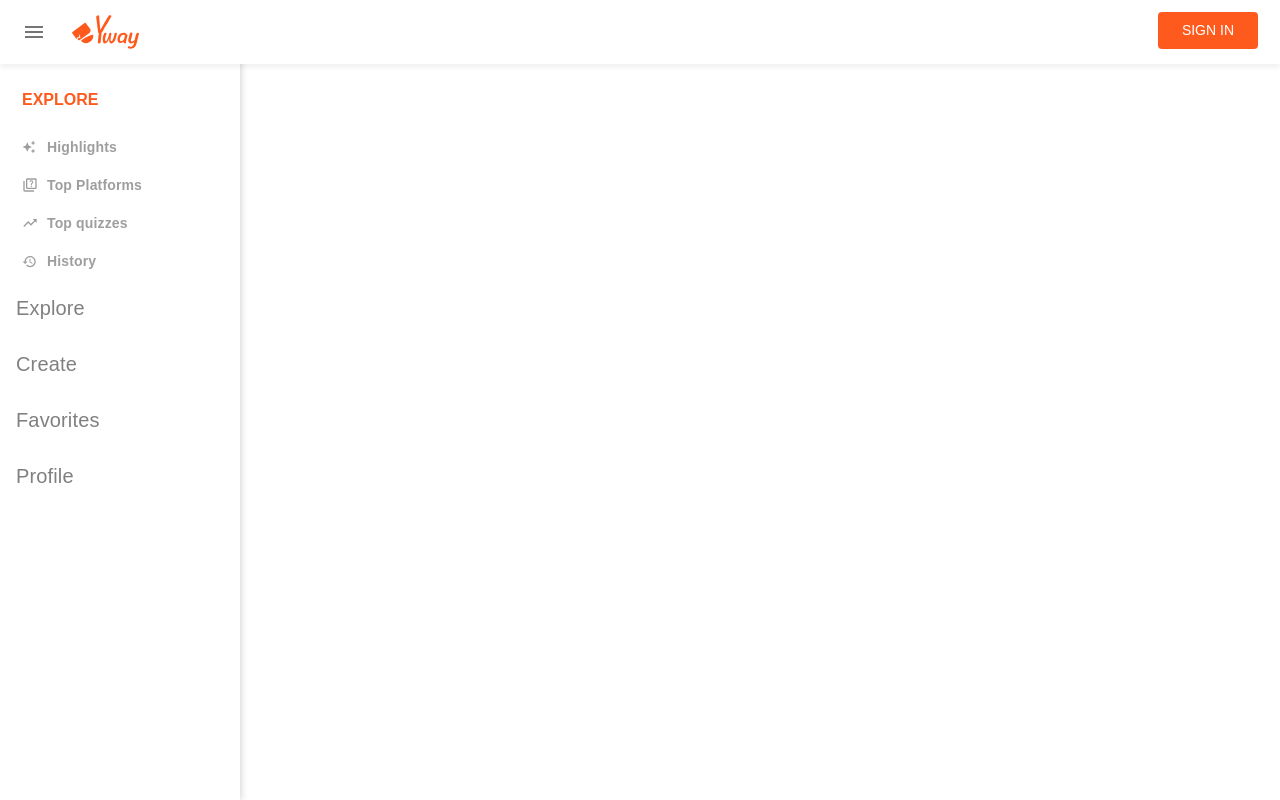
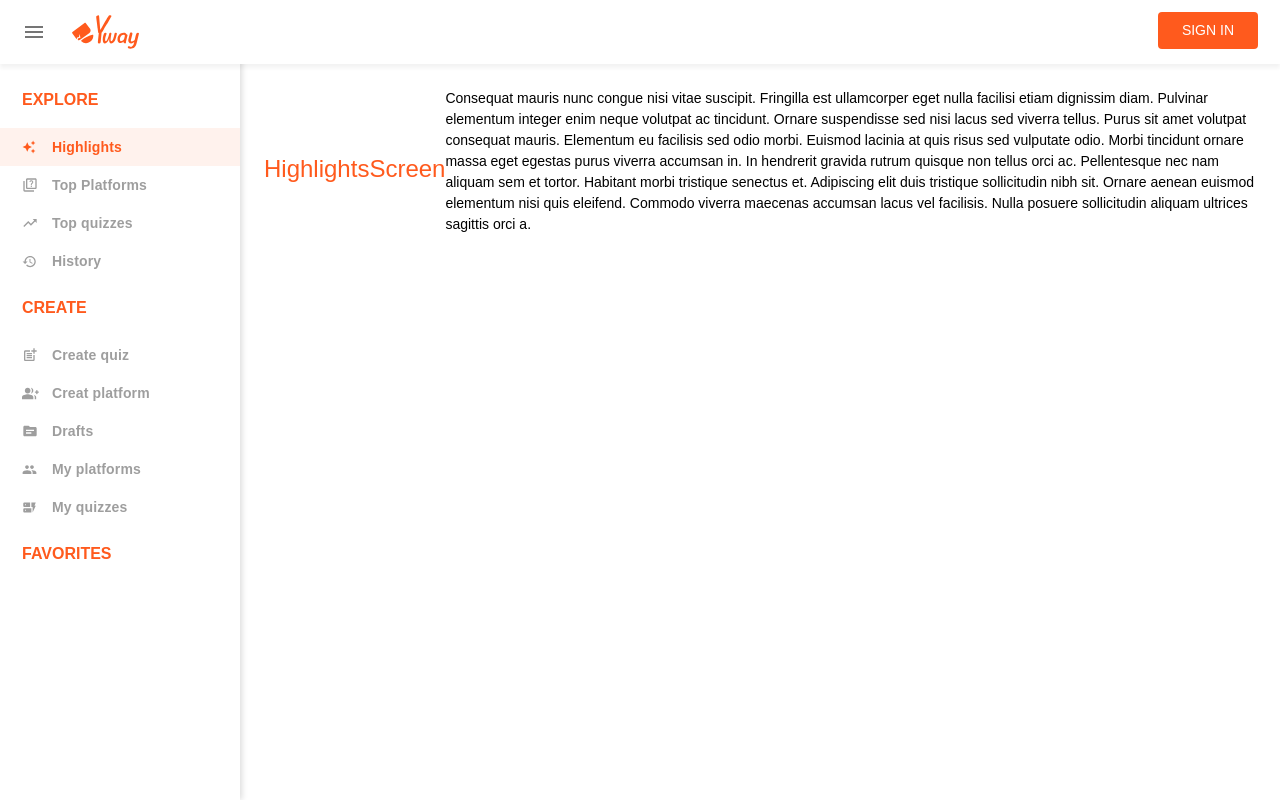
Before and after one commit to Yway-team/yway-front-end, a React (Create React App) app: page /highlights in a window 1280 px wide. Built offline with nearby package versions, Linux system fonts and the light colour scheme; no server answers.

Commit message:
Nav bar working correctly

```diff
--- a/src/App.js
+++ b/src/App.js
@@ -9,13 +9,16 @@ import {
     Route,
 } from "react-router-dom";
 import {
-    ExploreScreen,
+    HighlightsScreen,
+    TopPlatformsScreen,
+    TopQuizzesScreen,
     FavoritesScreen,
     CreateScreen,
     ProfileScreen,
-} from './Screens';
+
+} from './screens';
 import { createTheme, ThemeProvider } from "@mui/material/styles";
-import NavigationControl from './Components/NavigationControl';
+import NavigationControl from './components/NavigationControl';
 
 const client = new ApolloClient({
     uri: 'http://3.129.119.115:4000/graphql',
@@ -43,15 +46,6 @@ const theme = createTheme({
             fontSize: '14px',
         }
     }, components: {
-        // MuiListItemText: {
-        //     styleOverrides: {
-        //         root: {
-        //             fontSize: '14px',
-        //             fontWeight: 600,
-        //             fontFamily: "'Montserrat', sans-serif",
-        //         },
-        //     },
-        // },
     },
 
 });
@@ -63,9 +57,19 @@ export default function App() {
         <ApolloProvider client={client}>
             <ThemeProvider theme={theme}>
                 <Router>
-                    <NavigationControl switch={<Switch>
+                    <NavigationControl
+                        switch={<Switch>
                             <Route exact path="/">
-                            <ExploreScreen />
+                                <HighlightsScreen />
+                            </Route>
+                            <Route exact path="/highlights">
+                                <HighlightsScreen />
+                            </Route>
+                            <Route exact path="/platform">
+                                <TopPlatformsScreen />
+                            </Route>
+                            <Route exact path="/quiz">
+                                <TopQuizzesScreen />
                             </Route>
                             <Route exact path="/create">
                                 <CreateScreen />
--- a/src/Components/NavigationControl.js
+++ b/src/Components/NavigationControl.js
@@ -15,12 +15,12 @@ import {
 import ListItem, { listItemClasses } from "@mui/material/ListItem";
 import { useHistory } from 'react-router-dom';
 import { styled, useTheme } from '@mui/material/styles';
-import { Menu, AutoAwesome, QuizOutlined, TrendingUp, History } from '@mui/icons-material';
+import { Menu, AutoAwesome, QuizOutlined, TrendingUp, History, PostAddOutlined, GroupAddRounded, Source, People, DynamicForm } from '@mui/icons-material';
 import { Fragment, useState, useEffect } from 'react';
 import { GoogleLogin } from 'react-google-login';
-import { LOGIN } from '../Graphql/user-mutations.js';
+import { LOGIN } from '../graphql/user-mutations.js';
 import { useMutation } from '@apollo/client';
-import { globalState } from '../State/UserState';
+import { globalState } from '../state/UserState';
 import { useReactiveVar } from "@apollo/client";
 import ProfileAvatar from './ProfileAvatar';
 import logo from '../Images/logo.svg';
@@ -34,8 +34,36 @@ function NavigationControl(props) {
   const [login] = useMutation(LOGIN);
   const history = useHistory();
   const [currentURL, setcurrentURL] = useState(history.location.pathname);
+
+  const exploreTabLists = [
+    ['Highlights', <AutoAwesome sx={{ fontSize: 14, fill: theme.palette.primary.main }} />, '/highlights'],
+    ['Top Platforms', <QuizOutlined sx={{ fontSize: 16 }} />, '/platform'],
+    ['Top quizzes', <TrendingUp sx={{ fontSize: 16 }} />, '/quiz'],
+    ['History', <History sx={{ fontSize: 15 }} />, '/user/:userId/history'],
+  ];
+  //GroupAddRounded,  Source, People, Drafts
+  const createTabLists = [
+    ['Create quiz', <PostAddOutlined sx={{ fontSize: 16, fill: theme.palette.primary.main }} />, '/quiz/create'],
+    ['Creat platform', <GroupAddRounded sx={{ fontSize: 17 }} />, '/platform/create'],
+    ['Drafts', <Source sx={{ fontSize: 16 }} />, '/user/:userId/drafts'],
+    ['My platforms', <People sx={{ fontSize: 15 }} />, '/user/:userId/platforms'],
+    ['My quizzes', <DynamicForm sx={{ fontSize: 15 }} />, '/user/:userId/quizzes'],
+  ];
+
+
   const toggleDrawer = () => {
     setOpen(!open);
+  }
+
+  const handleNextRoute = (newRoute) => {
+    history.push(newRoute);
+  }
+
+  const checkUrl = (url) => {
+    if (currentURL === '/' && url === '/highlights') {
+      return true;
+    }
+    return currentURL.endsWith(url);
   }
 
   const handleLogin = async (response) => {
@@ -85,18 +113,20 @@ function NavigationControl(props) {
 
   const title = (title) => <Typography sx={{ fontWeight: '700', fontSize: 16, color: theme.palette.primary.main, my: 2, marginLeft: '22px' }}>{title}</Typography>;
 
-  const tabTile = (tabName, icon) =>
-    <ListItem button sx={{
-      display: 'flex', alignItems: 'center', paddingLeft: '22px', py: '3px'
-    }}>
-      <ListItemIcon sx={{ minWidth: 25 }
+  const tabTile = (tabName, icon, url, index) => {
+    console.log(typeof (icon));
+    var isActive = checkUrl(url);
+    return (<ListItem key={index} button selected={isActive} onClick={() => handleNextRoute(url)}
+      sx={{ display: 'flex', alignItems: 'center', paddingLeft: '22px', py: '3px', }}>
+      <ListItemIcon sx={{ minWidth: 30 }
       } >
         {icon}
       </ListItemIcon >
       <ListItemText
         disableTypography={true} primary={tabName}>
       </ListItemText>
-    </ListItem >;
+    </ListItem >);
+  };
 
   return (
     <Fragment>
@@ -161,33 +191,28 @@ function NavigationControl(props) {
                 fill: theme.palette.grey['500'],
               }
             },
-            [`& .active, & .${listItemClasses.root}:hover`]: {
+            [`& .active, & .Mui-selected, `
+            ]: {
               color: theme.palette.primary.main,
-              backgroundColor: theme.palette.primary.light,
               "& svg": {
                 fill: theme.palette.primary.main,
               }
-
             }
           }}>
             {title('EXPLORE')}
-            {tabTile('Highlights', <AutoAwesome sx={{ fontSize: 14, fill: theme.palette.primary.main }} />)}
-            {tabTile('Top Platforms', <QuizOutlined sx={{ fontSize: 16 }} />)}
-            {tabTile('Top quizzes', <TrendingUp sx={{ fontSize: 16 }} />)}
-            {tabTile('History', <History sx={{ fontSize: 15 }} />)}
-            {[['Explore', '/'], ['Create', '/create'], ['Favorites', '/favorites'], ['Profile', '/profile'],].map((text, index) => (
-              <ListItem button key={text[0]} onClick={() => history.push(text[1])}>
-                <ListItemText disableTypography primary={<Typography variant={'h6'} color={text[1] === currentURL ? 'primary' : 'grey'}> {text[0]}</Typography>} />
-              </ListItem>
-            ))}
+            {exploreTabLists.map(
+              (data, index) => tabTile(...data, index)
+            )}
+            {title('CREATE')}
+            {createTabLists.map(
+              (data, index) => tabTile(...data, index)
+            )}
+            {title('FAVORITES')}
           </List>
         </Box>
       </Drawer>
       <Main open={open}>
-        <div>
-          {props.switch}
-        </div>
-
+        {props.switch}
       </Main>
     </Fragment >
   );
--- a/src/Components/ProfileAvatar.js
+++ b/src/Components/ProfileAvatar.js
@@ -16,7 +16,7 @@ import HistoryIcon from "@mui/icons-material/History";
 import PersonIcon from "@mui/icons-material/Person";
 import { GoogleLogout } from 'react-google-login';
 import { useState } from 'react';
-import { globalState } from '../State/UserState';
+import { globalState } from '../state/UserState';
 import { useHistory } from 'react-router-dom';
 
 function ProfileAvatar() {
--- /dev/null
+++ b/src/Screens/HighlighsScreen.js
@@ -0,0 +1,23 @@
+import { Box, Typography } from '@mui/material';
+export default function HighlightsScreen() {
+    return (
+        <Box sx={{ display: 'flex', alignItems: 'center', justifyContent: 'center', height: '100%', width: '100%' }}>
+            <Typography variant='h5' color='primary'>
+                HighlightsScreen
+            </Typography>
+            <Typography paragraph>
+                Consequat mauris nunc congue nisi vitae suscipit. Fringilla est ullamcorper
+                eget nulla facilisi etiam dignissim diam. Pulvinar elementum integer enim
+                neque volutpat ac tincidunt. Ornare suspendisse sed nisi lacus sed viverra
+                tellus. Purus sit amet volutpat consequat mauris. Elementum eu facilisis
+                sed odio morbi. Euismod lacinia at quis risus sed vulputate odio. Morbi
+                tincidunt ornare massa eget egestas purus viverra accumsan in. In hendrerit
+                gravida rutrum quisque non tellus orci ac. Pellentesque nec nam aliquam sem
+                et tortor. Habitant morbi tristique senectus et. Adipiscing elit duis
+                tristique sollicitudin nibh sit. Ornare aenean euismod elementum nisi quis
+                eleifend. Commodo viverra maecenas accumsan lacus vel facilisis. Nulla
+                posuere sollicitudin aliquam ultrices sagittis orci a.
+            </Typography>
+        </Box>
+    );
+}
--- /dev/null
+++ b/src/Screens/TopPlatformsScreen.js
@@ -0,0 +1,23 @@
+import { Box, Typography } from '@mui/material';
+export default function TopPlatformsScreen() {
+    return (
+        <Box sx={{ display: 'flex', alignItems: 'center', justifyContent: 'center', height: '100%', width: '100%' }}>
+            <Typography variant='h5' color='primary'>
+                Top Platform Screen
+            </Typography>
+            <Typography paragraph>
+                Consequat mauris nunc congue nisi vitae suscipit. Fringilla est ullamcorper
+                eget nulla facilisi etiam dignissim diam. Pulvinar elementum integer enim
+                neque volutpat ac tincidunt. Ornare suspendisse sed nisi lacus sed viverra
+                tellus. Purus sit amet volutpat consequat mauris. Elementum eu facilisis
+                sed odio morbi. Euismod lacinia at quis risus sed vulputate odio. Morbi
+                tincidunt ornare massa eget egestas purus viverra accumsan in. In hendrerit
+                gravida rutrum quisque non tellus orci ac. Pellentesque nec nam aliquam sem
+                et tortor. Habitant morbi tristique senectus et. Adipiscing elit duis
+                tristique sollicitudin nibh sit. Ornare aenean euismod elementum nisi quis
+                eleifend. Commodo viverra maecenas accumsan lacus vel facilisis. Nulla
+                posuere sollicitudin aliquam ultrices sagittis orci a.
+            </Typography>
+        </Box>
+    );
+}
--- a/src/Screens/ExploreScreen.js
+++ b/src/Screens/TopQuizzesScreen.js
@@ -1,9 +1,9 @@
 import { Box, Typography } from '@mui/material';
-export default function FavoritesScreen() {
+export default function TopQuizzesScreen() {
     return (
         <Box sx={{ display: 'flex', alignItems: 'center', justifyContent: 'center', height: '100%', width: '100%' }}>
             <Typography variant='h5' color='primary'>
-                Explore
+                Top Quizzes Screen
             </Typography>
             <Typography paragraph>
                 Consequat mauris nunc congue nisi vitae suscipit. Fringilla est ullamcorper
--- a/src/Screens/index.js
+++ b/src/Screens/index.js
@@ -1,4 +1,6 @@
-export { default as ExploreScreen } from './ExploreScreen';
+export { default as HighlightsScreen } from './HighlighsScreen';
 export { default as CreateScreen } from './CreateScreen';
 export { default as FavoritesScreen } from './FavoritesScreen';
 export { default as ProfileScreen } from './ProfileScreen';
+export { default as TopPlatformsScreen } from './TopPlatformsScreen';
+export { default as TopQuizzesScreen } from './TopQuizzesScreen';
```
Lines whose indentation alone changed are shown as unchanged.
